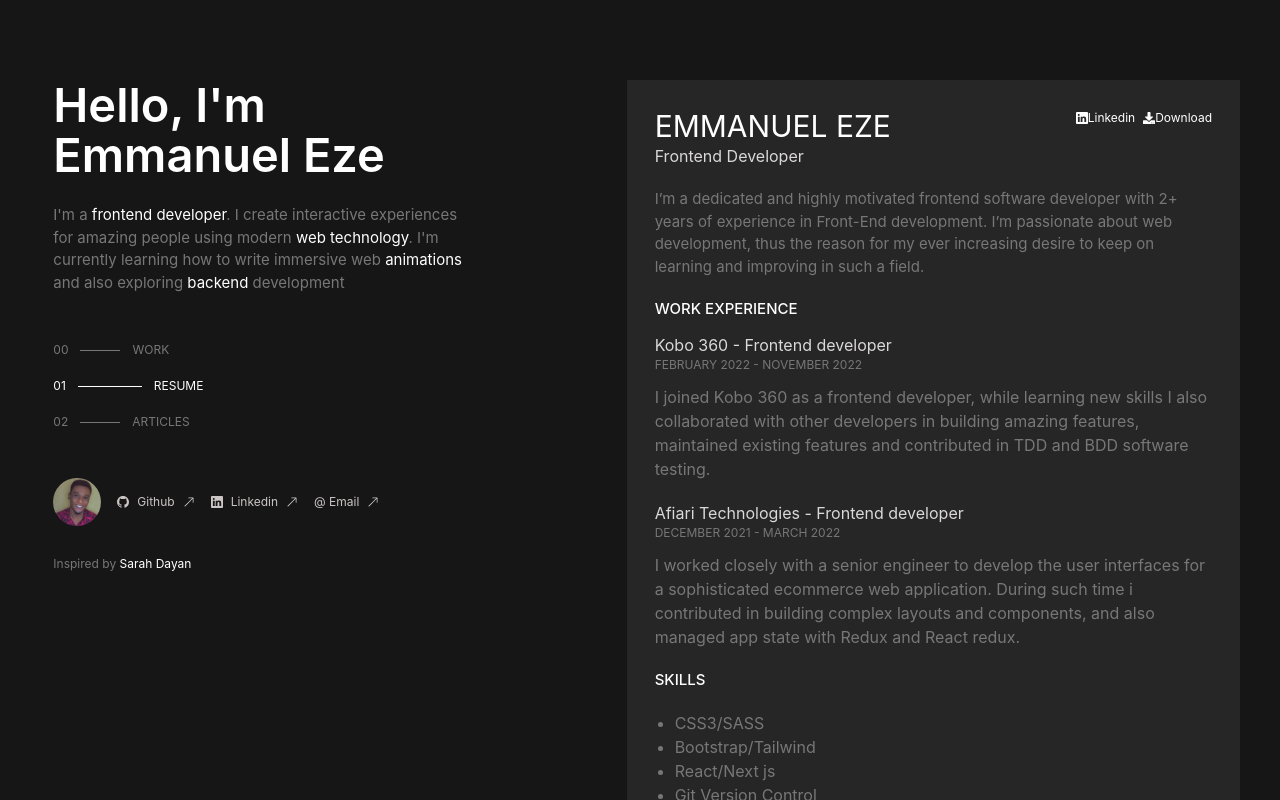
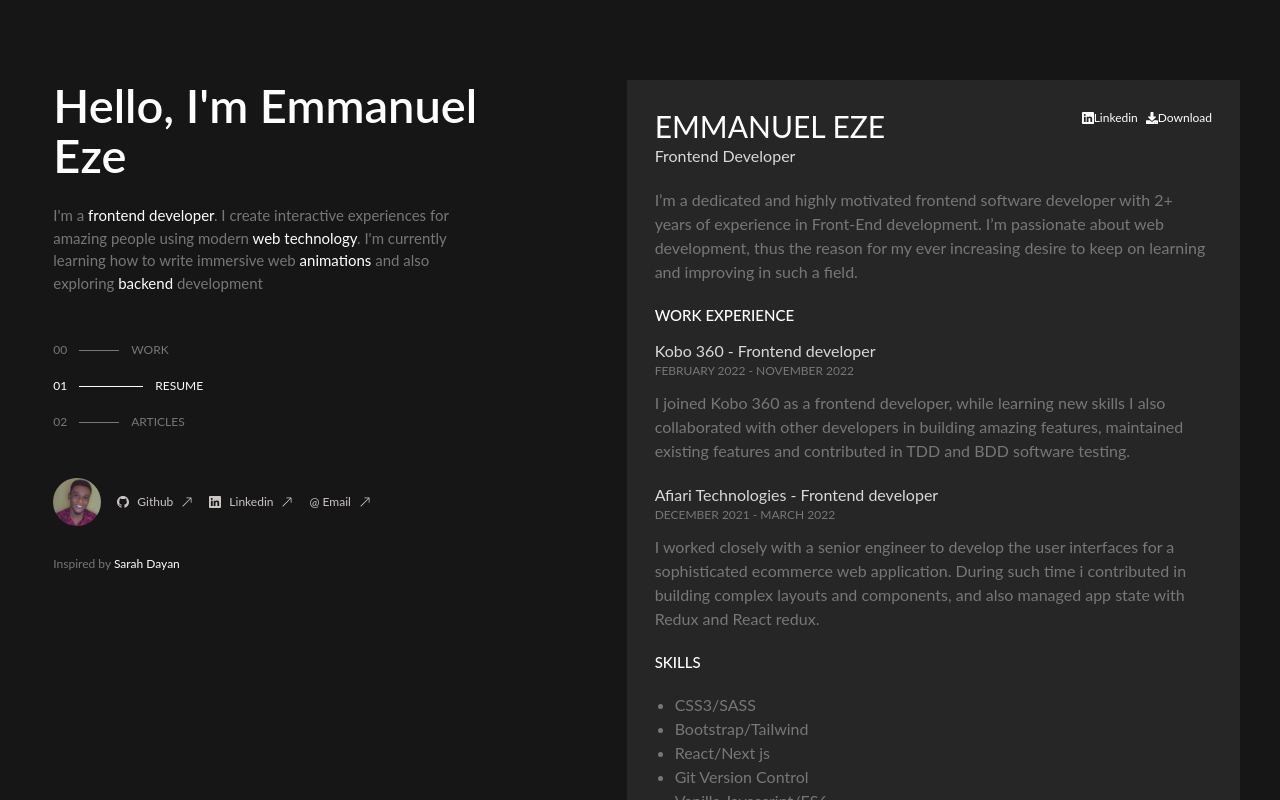
Before and after one commit to emma-junior/portfolio, a Next.js app: page /resume in a window 1280 px wide. Built offline with nearby package versions, Linux system fonts and the light colour scheme.

Commit message:
Changed font

```diff
--- a/components/Experience.js
+++ b/components/Experience.js
@@ -26,12 +26,12 @@
           return (
             <div key={index}>
               <div className="my-3">
-                <h2 className="text-[#dad8d8]">
+                <h2 className="text-[#dad8d8] ">
                   {exp.company} - {exp.role}
                 </h2>
                 <p className="text-[#777778] text-xs">{exp.date}</p>
               </div>
-              <p className="text-[#777778]">{exp.description}</p>
+              <p className="text-[#777778] ">{exp.description}</p>
             </div>
           );
         })}
--- a/components/MyResume.js
+++ b/components/MyResume.js
@@ -44,7 +44,7 @@
           </div>
         </div>
         <h2 className="text-[#dad8d8]">Frontend Developer</h2>
-        <p className="text-[15px] my-5 text-[#777778]">
+        <p className="my-5 text-[#777778]">
           I’m a dedicated and highly motivated frontend software developer with
           2+ years of experience in Front-End development. I’m passionate about
           web development, thus the reason for my ever increasing desire to keep
--- a/styles/globals.css
+++ b/styles/globals.css
@@ -1,13 +1,14 @@
 @tailwind base;
 @tailwind components;
 @tailwind utilities;
+
+@import url('https://fonts.googleapis.com/css2?family=Lato&display=swap');
 
 html,
 body {
   padding: 0;
   margin: 0;
-  font-family: -apple-system, BlinkMacSystemFont, Segoe UI, Roboto, Oxygen,
-    Ubuntu, Cantarell, Fira Sans, Droid Sans, Helvetica Neue, sans-serif;
+  font-family: 'Lato', sans-serif;
 }
 
 a {
```
